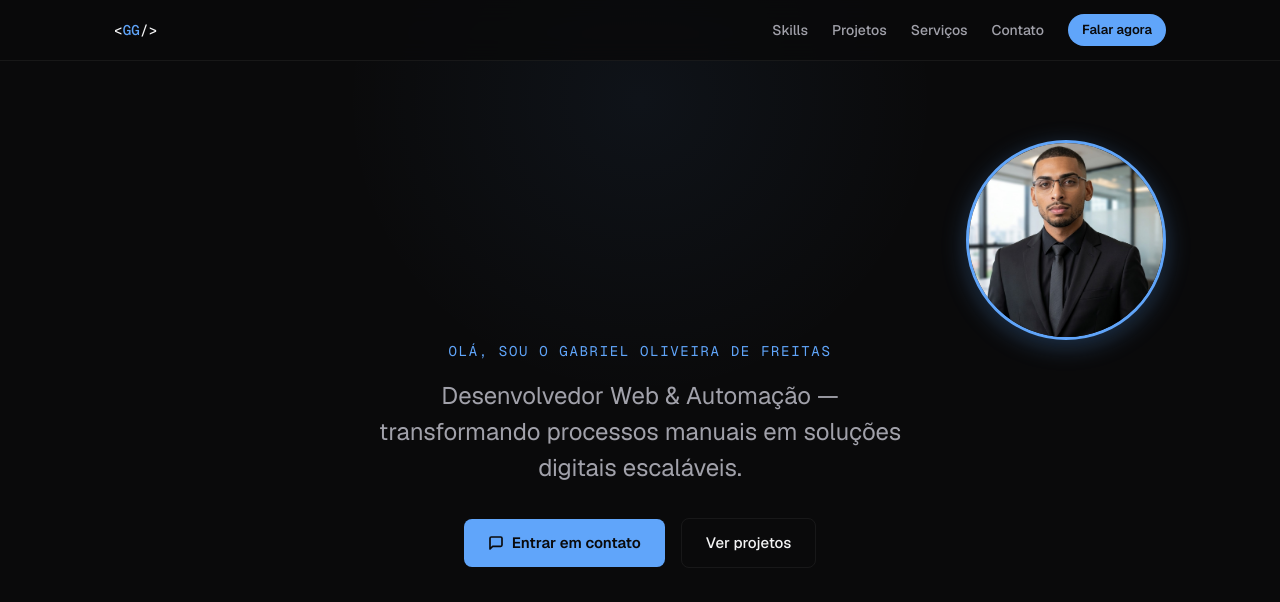
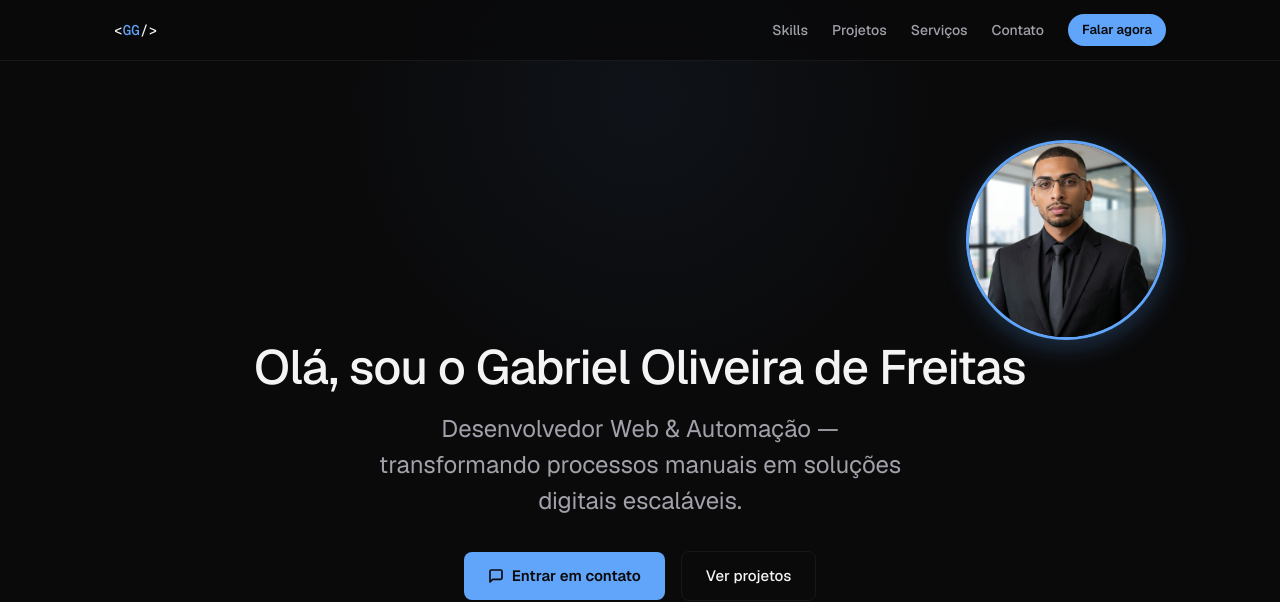
Before and after one commit to gabrielgof/portfolio, a plain HTML site: page index.html in a window 1280 px wide. Shown: the top 602 px of the page. Drawn offline with nearby package versions, Linux system fonts and the light colour scheme.

Commit message:
fix: aumenta greeting para 32-48px (tamanho grande como nome era), muda para font-sans e text-primary

```diff
--- a/index.html
+++ b/index.html
@@ -243,12 +243,13 @@
     }
 
     .hero-greeting {
-      font-family: var(--font-mono);
-      font-size: 14px;
-      color: var(--accent);
-      text-transform: uppercase;
-      letter-spacing: 0.12em;
+      font-family: var(--font-sans);
+      font-size: clamp(32px, 6vw, 48px);
+      font-weight: 500;
+      color: var(--text-primary);
+      letter-spacing: -0.02em;
       margin-bottom: var(--space-4);
+      line-height: 1.15;
     }
 
     .hero-name {
```
